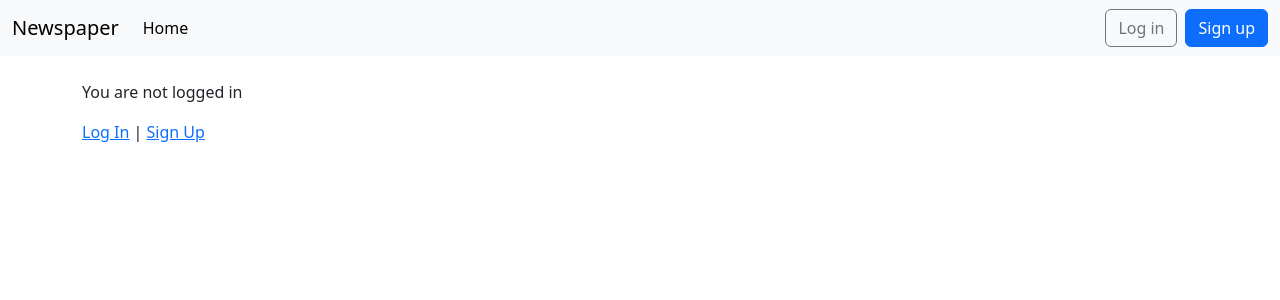
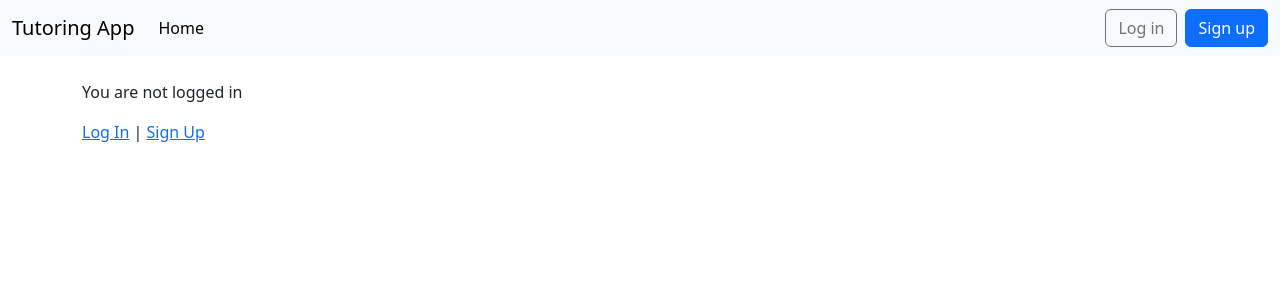
Before and after one commit to Nlake1285/CSCI-258-Tutoring-App, a Django app: template TutoringApp/django_project/templates/home.html in a window 1280 px wide. Shown: the top 300 px of the page. Run offline with Django 5.2, Linux system fonts and the light colour scheme; the template is opened without the code that fills it, so the values that code supplies are empty.

Commit message:
Update title and navbar brand to reflect Tutoring App. Also fixed error with loading the CSS styling

```diff
--- a/TutoringApp/django_project/templates/base.html
+++ b/TutoringApp/django_project/templates/base.html
@@ -4,14 +4,14 @@
 <head>
     <meta charset="UTF-8">
     <meta name="viewport" content="width=device-width, initial-scale=1.0">
-    <title>{% block title %}Newspaper{% endblock title %}</title>
+    <title>{% block title %}Tutoring App{% endblock title %}</title>
     <!-- Bootstrap CSS -->
     <link href="https://cdn.jsdelivr.net/npm/bootstrap@5.3.3/dist/css/bootstrap.min.css" rel="stylesheet">
 </head>
 <body>
     <nav class="navbar navbar-expand-lg bg-body-tertiary">
         <div class="container-fluid">
-            <a class="navbar-brand" href="{% url 'home' %}">Newspaper</a>
+            <a class="navbar-brand" href="{% url 'home' %}">Tutoring App</a>
             <button class="navbar-toggler" type="button"
                     data-bs-toggle="collapse"
                     data-bs-target="#navbarSupportedContent"
```
